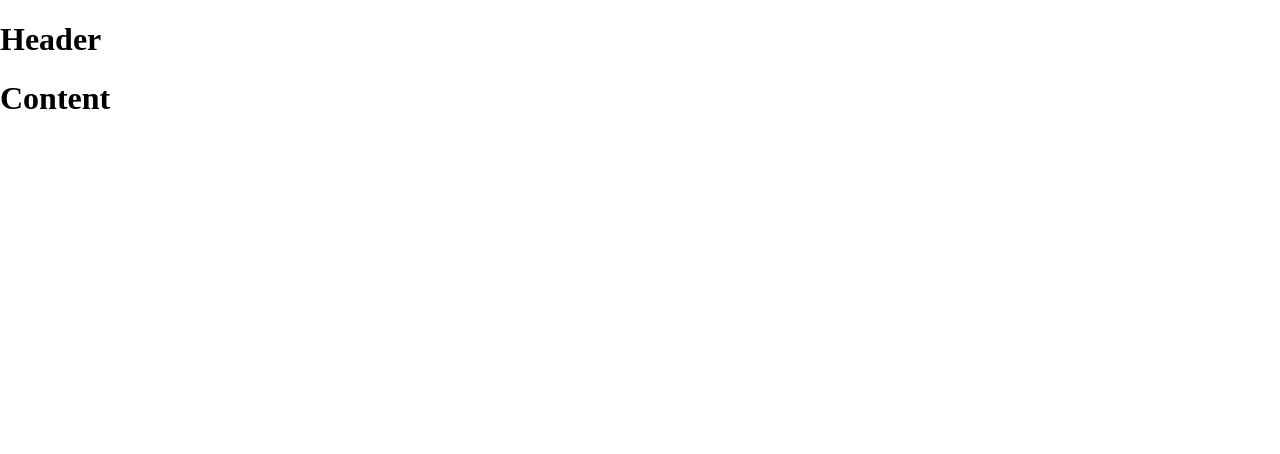
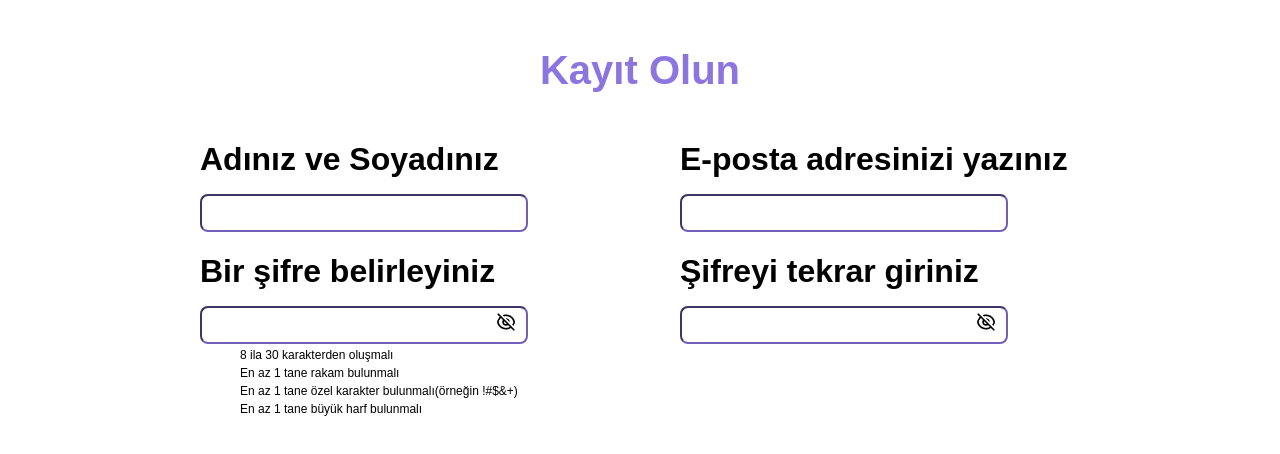
Before and after one commit to SezerDemir/kidokit-frontend, a React (Create React App) app: page /register in a window 1280 px wide. Shown: the top 454 px of the page. Built offline with nearby package versions, Linux system fonts and the light colour scheme.

Commit message:
register page first iteration

```diff
--- a/src/components/homepage/homepage-content.tsx
+++ b/src/components/homepage/homepage-content.tsx
@@ -1,4 +1,5 @@
 import React from "react"
+import { Link } from "react-router-dom";
 import styles from "./homepage-style.module.css"
 
 export function HomepageContent(){
@@ -6,7 +7,9 @@ export function HomepageContent(){
         <div className={styles["homepage-content"]}>
             <h2>Hoş Geldiniz!</h2>
             <p>Çocuğunuzu büyütürken artık yalnız değilsiniz!<br/> Hemen kayıt olup Günlük Plan'a erişin!</p>
-            <button type="button" className={styles["button-sign-up"]}>Kayıt</button>
+            <Link to={"/register"}>
+                <button type="button" className={styles["button-sign-up"]}>Kayıt</button>
+            </Link>
             <div className={styles["sign-in-container"]}>
                 <p>Zaten bir hesabınız mı var?</p>
                 <button type="button" className={styles["button-sign-in"]}>Giriş Yap</button>
--- a/src/components/homepage/homepage-style.module.css
+++ b/src/components/homepage/homepage-style.module.css
@@ -1,4 +1,8 @@
 @import url('https://fonts.googleapis.com/css2?family=Lato:wght@400;700;900&display=swap');
+
+*{
+    margin: 0;
+}
 
 .button-sign-up:hover {background-color: #2de7f5}
 .button-sign-up:active {
--- a/src/components/register/register-container.tsx
+++ b/src/components/register/register-container.tsx
@@ -1,11 +1,11 @@
 import React from "react"
 import {RegisterContent} from "./register-content"
 import {RegisterHeader} from "./register-header"
+import styles from "./register-style.module.css"
 
 export function RegisterContainer(){
     return(
-
-        <div>
+        <div className={styles["register-container"]}>
             <RegisterHeader />
             <RegisterContent />
         </div>
--- a/src/components/register/register-content.tsx
+++ b/src/components/register/register-content.tsx
@@ -1,11 +1,49 @@
-import React from "react"
+import React, { useRef, useState } from "react"
+import styles from "./register-style.module.css"
+import hideLogo from "../../images/hide.png"
+export function RegisterContent(){
 
-export function RegisterContent(){
+    const [passwordShown, setPasswordShown] = useState<boolean>(false);
+    const [repeatPasswordShown, setRepeatPasswordShown] = useState<boolean>(false);
+
+    const [passwordCharacterCheck, setPasswordCharacterCheck] = useState<boolean>(false);
+    const [passwordDigitCheck, setPasswordDigitCheck] = useState<boolean>(false);
+    const [passwordSpecialCheck, setPasswordSpecialCheck] = useState<boolean>(false);
+    const [passwrodUpperLetterCheck, setPasswrodUpperLetterCheck] = useState<boolean>(false);
+
+    const inputRef = useRef<string>();
+    const checkInput = (e: React.ChangeEvent<HTMLInputElement>) => {
+        if(e.target.value.length > 7 && e.target.value.length < 31){
+            setPasswordCharacterCheck(true);
+        }
+    }
+
     return(
-        <div>
-            <h1>
-                Content
-            </h1>
+        <div className={styles["register-content-container"]}>
+            <div className={styles["name-box"]}>
+                <h1>Adınız ve Soyadınız</h1>
+                <input type="text" name="name" className={styles["register-input-text"]} />
+            </div>
+            <div className={styles["email-box"]}>
+                <h1>E-posta adresinizi yazınız</h1>
+                <input type="text" name="name" id={styles["email-input"]} className={styles["register-input-text"]} />
+            </div>
+            <div className={styles["password-box"]}>
+                <h1>Bir şifre belirleyiniz</h1>
+                <input type={passwordShown ? "text" : "password"} id="password" name="password" className={styles["register-input-text"]} onChange={checkInput} />
+                <button type="button" className={styles["hide-button"]} onClick={() => passwordShown ? setPasswordShown(false) : setPasswordShown(true)}></button>
+                <ul>
+                    <li className={passwordCharacterCheck ? styles["valid-input-text-li"] : styles["invalid-input-text-li"] }>8 ila 30 karakterden oluşmalı</li>
+                    <li className={passwordDigitCheck ? styles["valid-input-text-li"] : styles["invalid-input-text-li"] }>En az 1 tane rakam bulunmalı</li>
+                    <li className={passwordSpecialCheck ? styles["valid-input-text-li"] : styles["invalid-input-text-li"] }>En az 1 tane özel karakter bulunmalı(örneğin !#$&+)</li>
+                    <li className={passwrodUpperLetterCheck ? styles["valid-input-text-li"] : styles["invalid-input-text-li"] }>En az 1 tane büyük harf bulunmalı</li>
+                </ul>
+            </div>
+            <div className={styles["password-repeat-box"]}>
+                <h1>Şifreyi tekrar giriniz</h1>
+                <input type={repeatPasswordShown ? "text" : "password"} id="password" name="password" className={styles["register-input-text"]}/>
+                <button type="button" className={styles["hide-button"]} onClick={() => repeatPasswordShown ? setRepeatPasswordShown(false) : setRepeatPasswordShown(true)}></button>
+            </div>
         </div>
     );
 }
--- a/src/components/register/register-header.tsx
+++ b/src/components/register/register-header.tsx
@@ -1,9 +1,10 @@
 import React from "react"
+import styles from "./register-style.module.css"
 
 export function RegisterHeader(){
     return(
-        <div>
-            <h1>Header</h1>
+        <div className={styles["register-header"]}>
+            <h1>Kayıt Olun</h1>
         </div>
     );
 }
--- a/src/components/register/register-style.module.css
+++ b/src/components/register/register-style.module.css
@@ -0,0 +1,114 @@
+@import url('https://fonts.googleapis.com/css2?family=Lato:wght@400;700;900&display=swap');
+
+*{
+    margin: 0;
+    font-family: "DM Sans", sans-serif;
+}
+
+h1{
+    font-weight: 700;
+}
+
+li{
+    font-weight: 400;
+    font-size: 0.75rem;
+    margin-top: 0.25rem;
+}
+
+.register-container{
+    width: 100vw;
+    height: 100vh;
+
+    display: flex;
+    flex-direction: column;
+    align-items: center;
+}
+
+.register-header{
+    margin: 3rem 0 0 0;
+    text-align: center;
+
+}
+.register-header > h1{
+    color: #8D75E0;
+    font-size: 2.5rem;
+}
+
+.register-content-container{
+    display: grid;
+    place-items: center;
+    width: 75%;
+    margin: 3rem 0 0 0;
+    grid-template-columns: 1fr 1fr;
+    grid-template-rows: auto;
+
+    grid-template-areas:
+        "namebox emailbox"
+        "passwordbox passwordrepeat"
+    ;
+
+}
+
+.register-input-text{
+    border-radius: 0.5rem;
+    border-color: #735EBB;
+    width: 20rem;
+    height: 2rem;
+    margin: 1rem 0 0 0;
+    font-weight: 400;
+    font-size: 1.25rem;
+    text-align: left;
+}
+
+.name-box{
+    grid-area: namebox;
+    margin:0;
+    height: 7rem;
+    width: 25rem;
+}
+
+.email-box{
+    grid-area: emailbox;
+    margin-top: 0;
+    height: 7rem;
+    width: 25rem;
+
+}
+
+
+.password-box{
+    grid-area: passwordbox;
+    height: 10rem;
+    width: 25rem;
+}
+
+.password-repeat-box{
+    grid-area: passwordrepeat;
+    align-self: left;
+    height: 10rem;
+    width: 25rem;
+
+}
+
+
+.hide-button{
+    margin-left: -2rem;
+    border: 0;
+    background: url('../../images/hide.png') no-repeat;
+    width: 1.5rem;
+    height: 1.25rem;
+}
+
+.valid-input-text-li{
+    list-style-image: url("../../images/valid-sign.png") no-repeat;
+    color:#3CD77A;
+}
+
+.invalid-input-text-li{
+    list-style: none;
+    color: black;
+}
+
+
+
+.hide-button:active {transform: translateY(2px);}
```
Also changed, not shown: src/images/hide.png (added), src/images/valid-sign.png (added).
